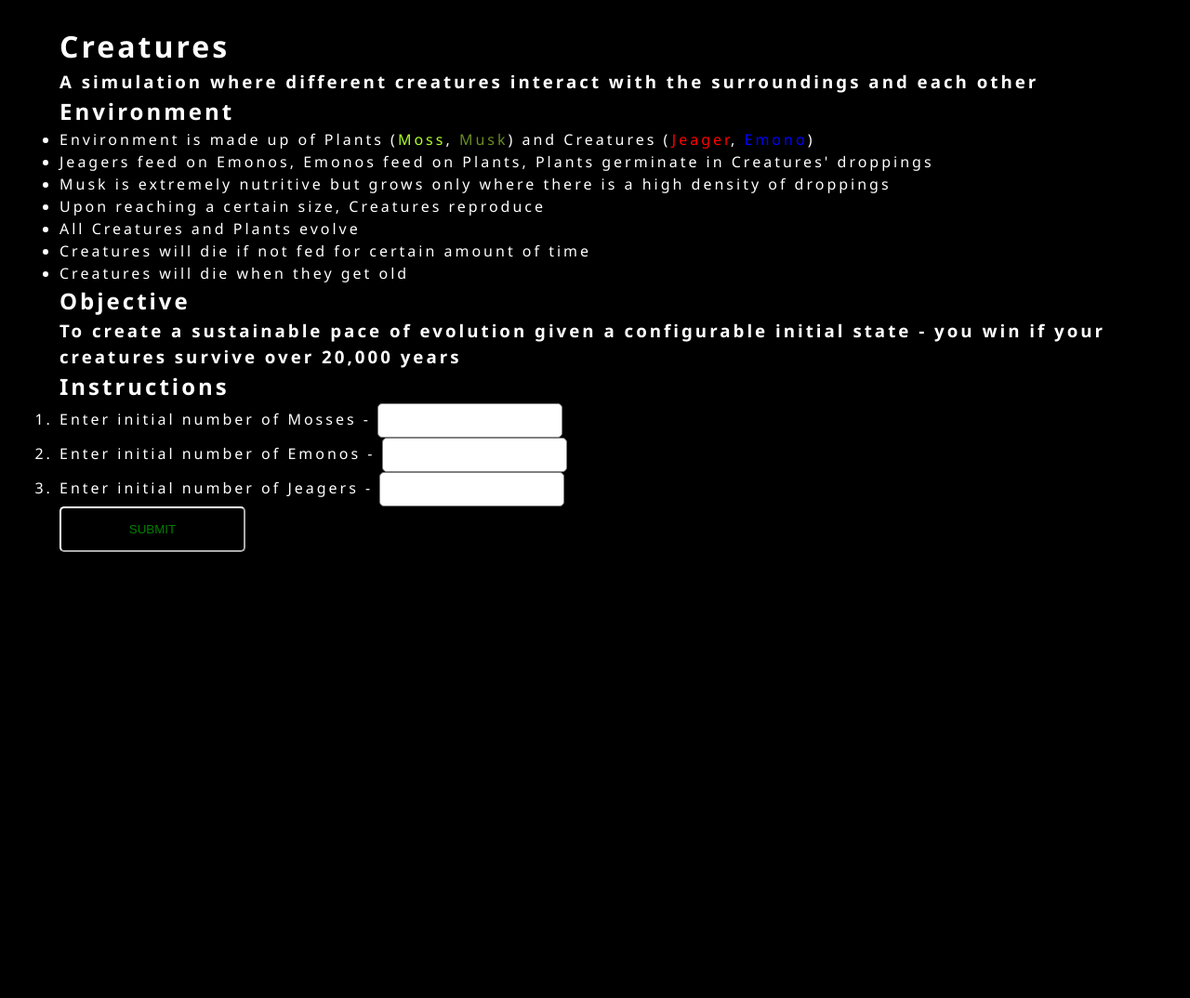
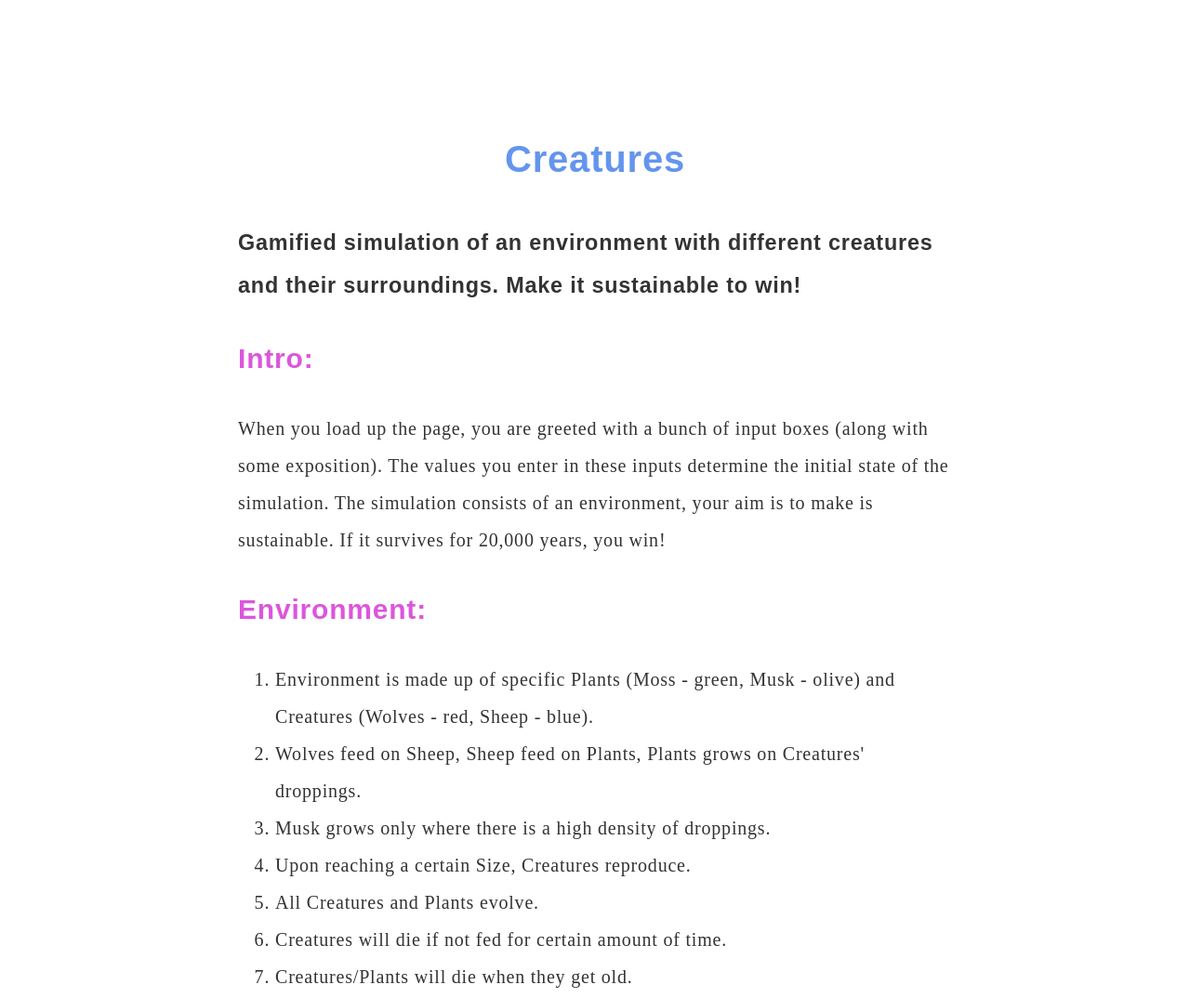
Before and after one commit to EMPAT94/creatures, a plain HTML site: page index.html in a window 1280 px wide. Shown: the top 1074 px of the page at 93% size. Before the commit the page ends 800 px from the top, so only its background shows below. Drawn offline with Linux system fonts and the light colour scheme.

Commit message:
Change theme and filenames; Add Dockerfile

```diff
--- a/index.html
+++ b/index.html
@@ -3,107 +3,62 @@
   <head>
     <meta charset="utf-8" />
     <meta http-equiv="X-UA-Compatible" content="IE=edge" />
-    <meta name="viewport" content="width=device-width, initial-scale=1 maximum-scale=1" />
+    <meta
+      name="viewport"
+      content="width=device-width, initial-scale=1 maximum-scale=1"
+    />
+    <meta name="theme-color" content="#ffffff" />
+
     <link rel="canonical" href="https://www.priteshtupe.com/creatures" />
-    <meta name="theme-color" content="#000000" />
-    <title> Pritesh Tupe | Creatures </title>
+    <link rel="stylesheet" href="./style.css" />
+
+    <title>Pritesh Tupe | Creatures</title>
   </head>
 
   <body>
-    <style>
-      * {
-        margin: 0;
-        padding: 0;
-      }
-
-      html,
-      body {
-        width: 100%;
-        height: 100%;
-        background-color: black;
-        color: white;
-        font-family: "Segoe UI", Tahoma, Geneva, Verdana, sans-serif;
-      }
-
-      div#instructions {
-        position: "absolute";
-        max-width: 100%;
-        max-height: 100%;
-        padding: 2% 5%;
-        line-height: 1.5;
-        letter-spacing: 3px;
-      }
-
-      canvas#environment {
-        display: block;
-      }
-
-      input {
-        border-radius: 5px;
-        padding: 10px;
-        border: 1px solid grey;
-      }
-
-      button {
-        padding: 15px;
-        width: 200px;
-        background-color: black;
-        color: green;
-        border-color: white;
-        border-radius: 5px;
-      }
-
-      button:hover {
-        background-color: green;
-        color: white;
-      }
-    </style>
-
-    <div id="instructions">
-      <h1>Creatures</h1>
-
+    <div id="container">
+      <br />
+      <h1 align="center">Creatures</h1>
       <h3>
-        A simulation where different creatures interact with the surroundings
-        and each other
+        Gamified simulation of an environment with different creatures and their
+        surroundings. Make it sustainable to win!
       </h3>
 
-      <h2>Environment</h2>
+      <h2>Intro:</h2>
 
-      <ul>
-        <li>
-          Environment is made up of Plants (<span style="color: greenyellow"
-            >Moss</span
-          >, <span style="color: olivedrab">Musk</span>) and Creatures (<span
-            style="color: red"
-            >Jeager</span
-          >, <span style="color: blue">Emono</span>)
-        </li>
-        <li>
-          Jeagers feed on Emonos, Emonos feed on Plants, Plants germinate in
-          Creatures' droppings
-        </li>
-        <li>
-          Musk is extremely nutritive but grows only where there is a high
-          density of droppings
-        </li>
-        <li>Upon reaching a certain size, Creatures reproduce</li>
-        <li>All Creatures and Plants evolve</li>
-        <li>Creatures will die if not fed for certain amount of time</li>
-        <li>Creatures will die when they get old</li>
-      </ul>
+      When you load up the page, you are greeted with a bunch of input boxes
+      (along with some exposition). The values you enter in these inputs
+      determine the initial state of the simulation. The simulation consists of
+      an environment, your aim is to make is sustainable. If it survives for
+      20,000 years, you win!
 
-      <h2>Objective</h2>
-
-      <h3>
-        To create a sustainable pace of evolution given a configurable initial
-        state - you win if your creatures survive over 20,000 years
-      </h3>
-
-      <h2>Instructions</h2>
+      <h2>Environment:</h2>
 
       <ol>
         <li>
-          Enter initial number of Mosses -
+          Environment is made up of specific Plants (Moss - green, Musk - olive)
+          and Creatures (Wolves - red, Sheep - blue).
+        </li>
+
+        <li>
+          Wolves feed on Sheep, Sheep feed on Plants, Plants grows on Creatures'
+          droppings.
+        </li>
+
+        <li>Musk grows only where there is a high density of droppings.</li>
+
+        <li>Upon reaching a certain Size, Creatures reproduce.</li>
+
+        <li>All Creatures and Plants evolve.</li>
+        <li>Creatures will die if not fed for certain amount of time.</li>
+
+        <li>Creatures/Plants will die when they get old.</li>
+      </ol>
+
+      <h2>Set the stage:</h2>
+      <ol>
+        <li>
+          Enter initial number of Moss -
           <input id="num_moss" type="number" max="500" />
         </li>
         <li>
@@ -120,6 +75,6 @@
 
     <canvas id="environment"></canvas>
 
-    <script type="text/javascript" src="./simulation.js"></script>
+    <script type="text/javascript" src="./simulation-oop.js"></script>
   </body>
 </html>
--- a/simulation.js
+++ b/simulation-oop.js
@@ -1,4 +1,4 @@
-/* globals */
+/* This is an Object Oriented Approach to creating an simulation */
 
 let ctx;
 let years = 0;
@@ -10,6 +10,7 @@ let droppingCollections = [];
 
 let CANVAS_WIDTH = window.innerWidth;
 let CANVAS_HEIGHT = window.innerHeight;
+
 
 const getRandX = () => Math.floor(Math.random() * CANVAS_WIDTH);
 const getRandY = () => Math.floor(Math.random() * CANVAS_HEIGHT);
@@ -98,8 +99,9 @@ class Being {
 
   clear() {
     ctx.fillStyle = this.deadColor;
+    ctx.strokeStyle = this.deadColor;
     ctx.beginPath();
-    ctx.arc(this.x, this.y, this.size, 0, Math.PI * 2, true);
+    ctx.arc(this.x, this.y, this.size + 1, 0, Math.PI * 2, true);
     ctx.fill();
   }
 
@@ -168,7 +170,7 @@ class Moss extends Plant {
       size: 0.1,
       growthRate: 0.08,
       aliveColor: "green",
-      deadColor: "black",
+      deadColor: "white",
       maxSize: 10,
     });
   }
@@ -183,7 +185,7 @@ class Emono extends Creature {
       growthRate: 0.05,
       lifeLeft: 100,
       aliveColor: "blue",
-      deadColor: "black",
+      deadColor: "white",
       moveRate: 5,
       food: mossCollection,
       maxSize: 5,
@@ -211,7 +213,7 @@ class Jeager extends Creature {
       growthRate: 0.03,
       lifeLeft: 250,
       aliveColor: "red",
-      deadColor: "black",
+      deadColor: "white",
       moveRate: 3,
       food: emonoCollection,
       maxSize: 8,
@@ -275,7 +277,7 @@ function populate() {
     return alert("Number must be less than 500");
   }
 
-  document.getElementById("instructions").hidden = true;
+  document.getElementById("container").hidden = true;
   document.getElementById("environment").hidden = false;
 
   const canvas = document.getElementById("environment");
--- /dev/null
+++ b/style.css
@@ -0,0 +1,67 @@
+html,
+body {
+  margin: 0;
+  padding: 0;
+  max-width: 100%;
+  background-color: white;
+  font-size: 1rem;
+  letter-spacing: 0.05em;
+  color: #333;
+  font-family: "Gentium Basic", serif;
+}
+
+h1,
+h2,
+h3,
+h4 {
+  font-family: "Jura", sans-serif;
+  font-weight: bold;
+}
+
+h1 {
+  color: cornflowerblue;
+}
+
+h2 {
+  color: rgb(220, 86, 220);
+}
+
+div#container {
+  line-height: 2;
+  font-size: 1.25em;
+  padding: 5% 20% 5% 20%;
+  position: "absolute";
+  margin-left: auto;
+  margin-right: auto;
+}
+
+@media only screen and (max-width: 960px) {
+  div#container {
+    padding: 5%;
+    font-size: 1.1em;
+  }
+}
+
+canvas#environment {
+  display: block;
+}
+
+input {
+  border-radius: 5px;
+  padding: 10px;
+  border: 1px solid grey;
+  margin: 10px;
+}
+
+button {
+  padding: 15px;
+  width: 200px;
+  background-color: white;
+  border-color: green;
+  border-radius: 10px;
+}
+
+button:hover {
+  cursor: pointer;
+  box-shadow: 1px 2px 5px 1px;
+}
```
Also changed, not shown: 2 other files.
